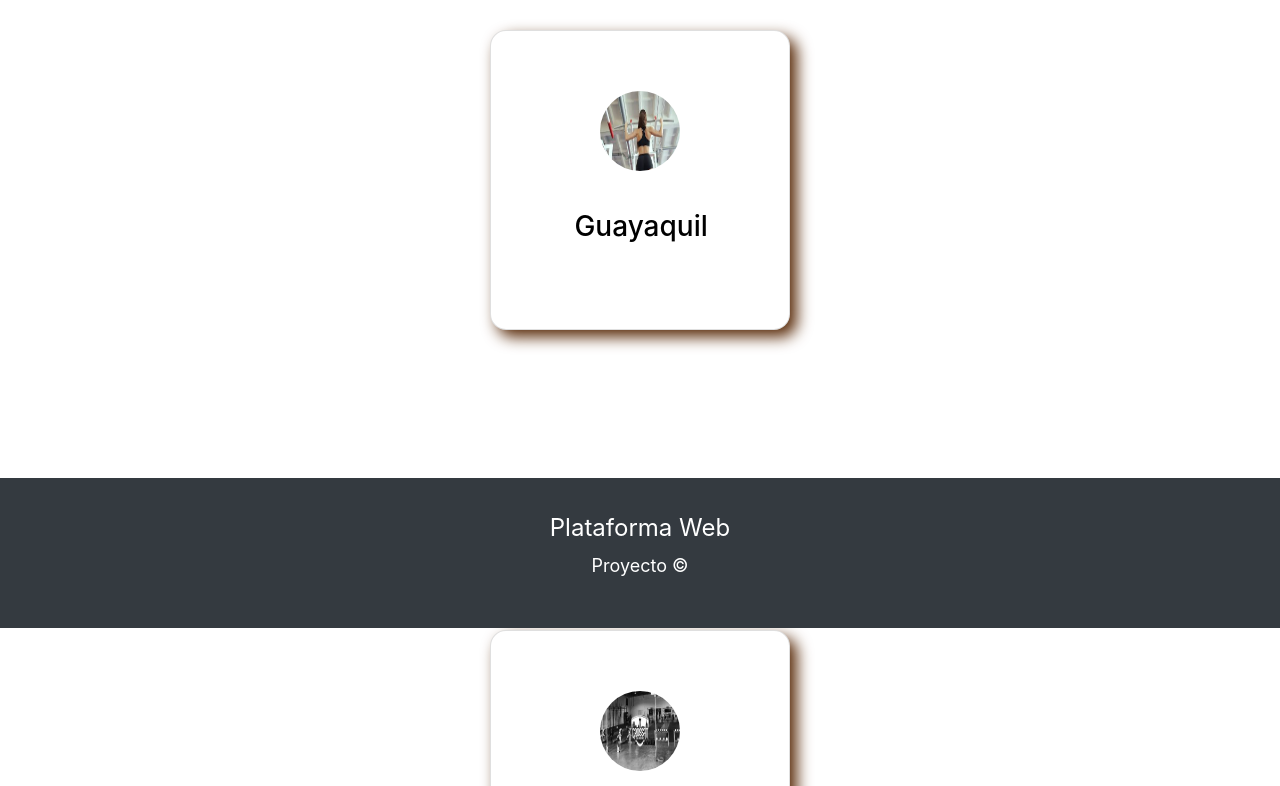
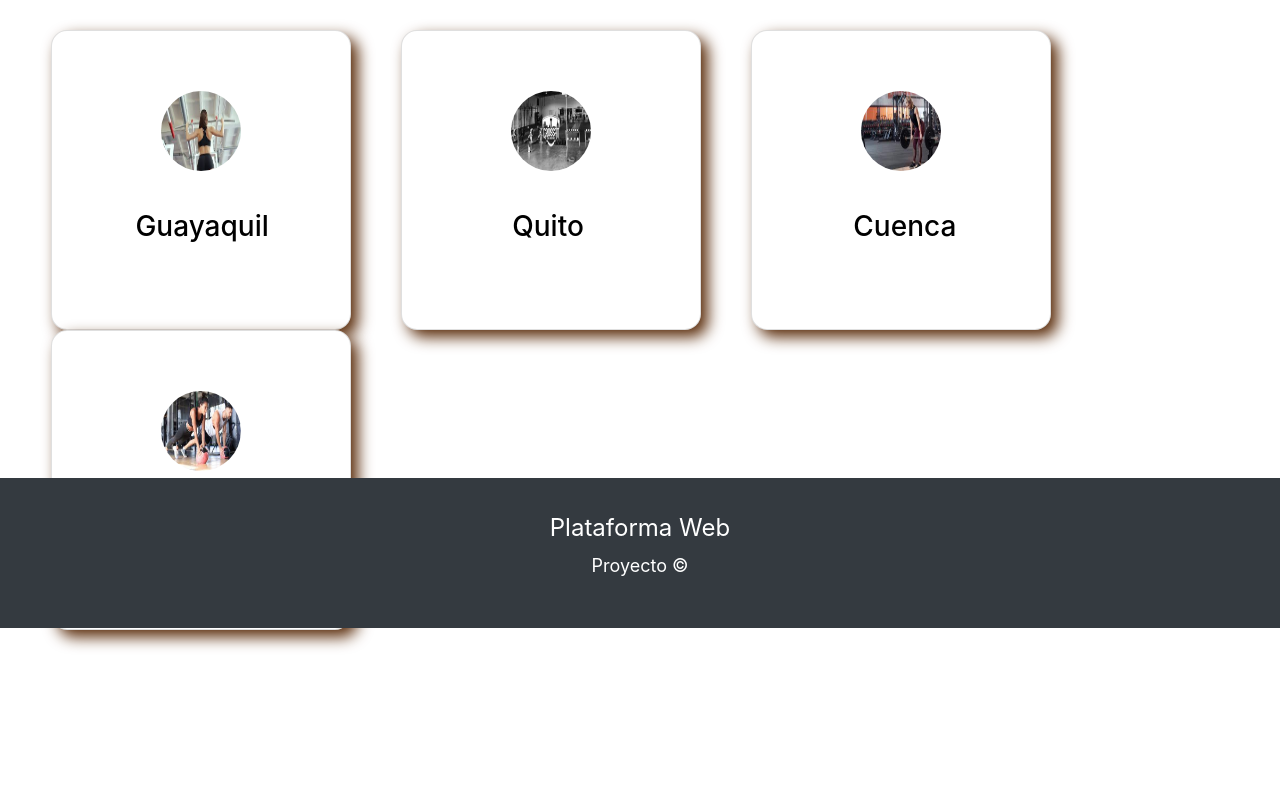
Before and after one commit to jgranados4/Proyecto_Facturas, a plain HTML site: page index.html in a window 1280 px wide. Shown: the part 172-958 px from the top of the page. After the commit the page ends 835 px from the top, so only its background shows below. Drawn offline with nearby package versions, Linux system fonts and the light colour scheme.

Commit message:
Cambios  peque

```diff
--- /dev/null
+++ b/estilos/form.css
@@ -0,0 +1,4 @@
+.contenedor{
+    display: flex;
+  flex-direction: column;
+}
--- a/estilos/style.css
+++ b/estilos/style.css
@@ -15,8 +15,6 @@
   padding: 1rem;
   border: 1px solid #FFFFFF;
   text-align: left;
-  display: flex;
-  flex-direction: column;
 }
 .contenedor-visible {
   background-color: #FFFFFF;
--- a/js/reset.js
+++ b/js/reset.js
@@ -1,4 +1,4 @@
-//Vaciar los campos
+//Vaciar los campos, al Enviar los Campos
 const form =document.getElementById('formDetalle');
 form.addEventListener('submit',(event)=>{
     event.preventDefault();
```
Also changed, not shown: factura.html (+1 -2 lines).
